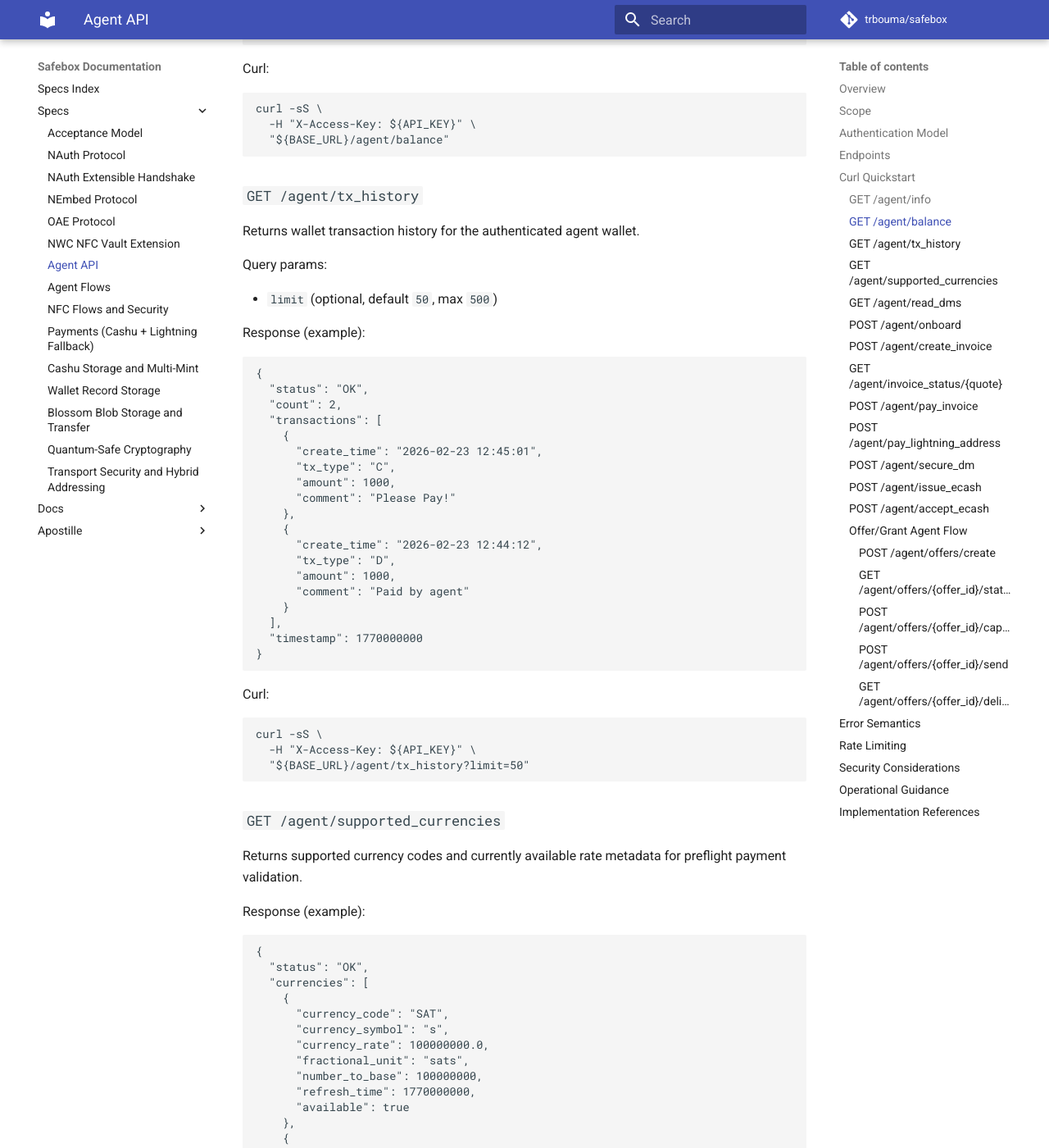
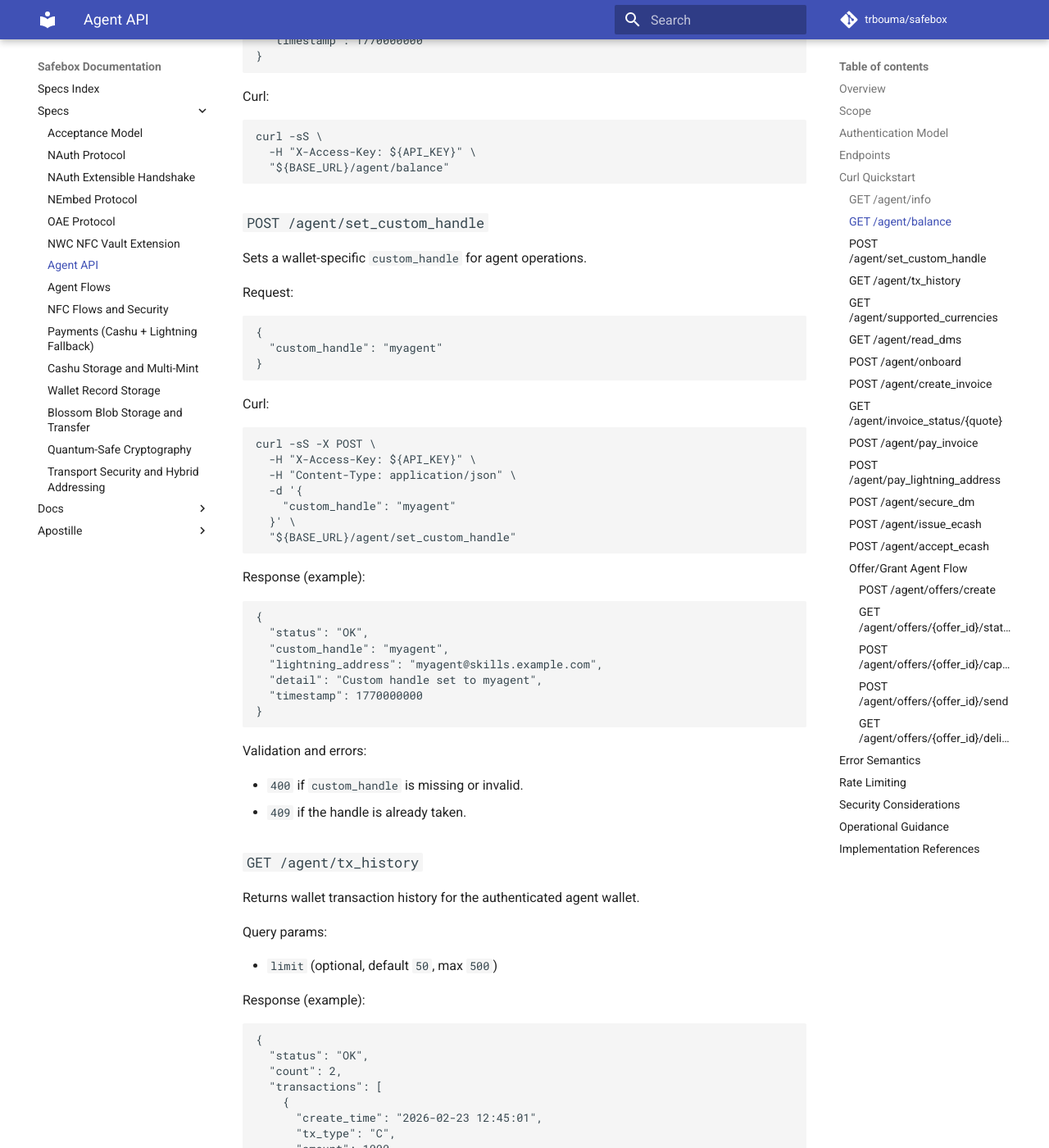
Before and after one commit to trbouma/safebox, an MkDocs documentation site: the page built from docs/specs/AGENT-API.md, in a window 1280 px wide and 1400 px high, scrolled down 2584 px. Shown: the whole window at 82% size. Built offline with MkDocs 1.6.1 and Material for MkDocs 9.7.7, drawn with Linux system fonts in a browser that asks for light colours; comment, search, counter and statistics services are not loaded; some of the changed text lies outside the part shown.

Commit message:
Add agent custom-handle endpoint and docs

````diff
--- a/docs/specs/AGENT-API.md
+++ b/docs/specs/AGENT-API.md
@@ -12,6 +12,7 @@
 Current scope (initial release):
 
 - Wallet identity/status lookup
+- Custom handle management
 - Balance lookup
 - Supported-currency lookup
 - Private-message read
@@ -110,6 +111,47 @@
   -H "X-Access-Key: ${API_KEY}" \
   "${BASE_URL}/agent/balance"
 ```
+
+### `POST /agent/set_custom_handle`
+
+Sets a wallet-specific `custom_handle` for agent operations.
+
+Request:
+
+```json
+{
+  "custom_handle": "myagent"
+}
+```
+
+Curl:
+
+```bash
+curl -sS -X POST \
+  -H "X-Access-Key: ${API_KEY}" \
+  -H "Content-Type: application/json" \
+  -d '{
+    "custom_handle": "myagent"
+  }' \
+  "${BASE_URL}/agent/set_custom_handle"
+```
+
+Response (example):
+
+```json
+{
+  "status": "OK",
+  "custom_handle": "myagent",
+  "lightning_address": "myagent@skills.example.com",
+  "detail": "Custom handle set to myagent",
+  "timestamp": 1770000000
+}
+```
+
+Validation and errors:
+
+- `400` if `custom_handle` is missing or invalid.
+- `409` if the handle is already taken.
 
 ### `GET /agent/tx_history`
 
````
Also changed, not shown: skills/agent-api/SKILL.md (+10 -0 lines), 1 other file.
